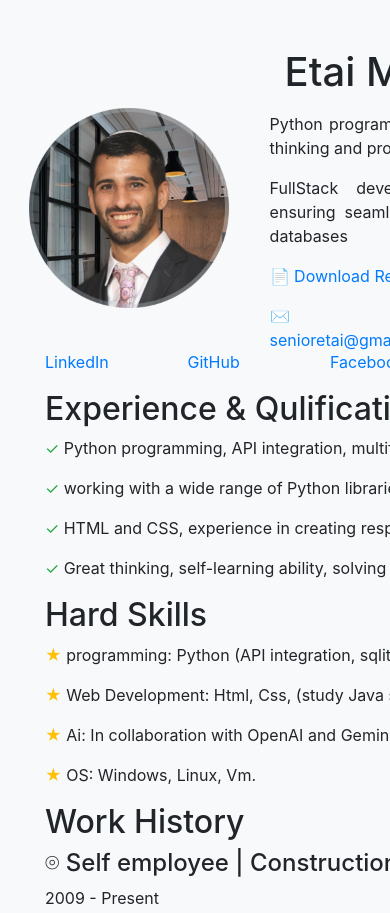
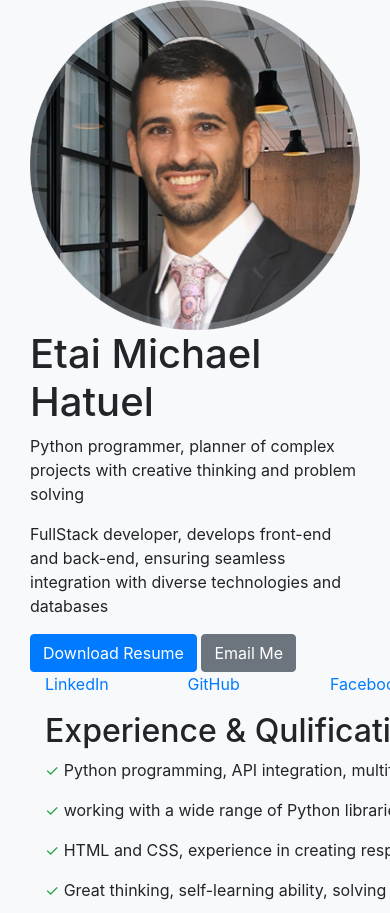
Before and after one commit to Etai89/resume, a plain HTML site: page index.html in a window 390 px wide. Shown: the top 913 px of the page. Drawn offline with Linux system fonts and the light colour scheme.

Commit message:
responsive min an lg fixed version

```diff
--- a/index.html
+++ b/index.html
@@ -7,43 +7,27 @@
     <title>Etai Michael Hatuel - CV Resume</title>
     <link rel="stylesheet" href="css/bootstrap.min.css" />
     <script src="js/bootstrap.min.js"></script>
-    <script src="js/bootstrap.bundle.min.js"></script>
 </head>
 
 <body>
     <div class="container bg-light">
 
         <!-- header -->
-        <div id="header" class="container" style="width: 800px; height: 350px;">
+        <div id="header" class="container">
             <div class="row">
-                <div class="col-12 col-lg-12">
-                    <div id="first" class="d-flex justify-content-center align-items-center">
-                        <div class="col-3 col-lg-3 pic mt-20 align-content-center" style="height: 200px;">
-                            <img src="assets/profile_pic.png" alt="profile picture" style="width: 200px;">
-                        </div>
-
-                        <div class="col-8 col header m-5 w-200 text-justify" style="width: 350px;">
-                            <h1 class="col-12 col-lg-12 mb-3">Etai Michael hatuel</h1>
-                            <p>Python programmer, planner of complex projects with creative thinking and problem solving
-                            </p>
-                            <p>FullStack developer, develops front-end and back-end, ensuring seamless integration with
-                                diverse
-                                technologies
-                                and databases</p>
-
-                            <div id="download_b" class="d-grid" style="width: 190px;">
-                                <a href="assets/CV Resume.pdf" download="CV.pdf">
-                                    <p id="border1">&#128196; Download Resume</p>
-                                </a>
-                                <a href="mailto:senioretai@gmail.com">
-                                    <p id="mail">&#x2709; senioretai@gmail.com</p>
-                                </a>
-                            </div>
-                        </div>
-                    </div>
+                <div class="col-12 col-lg-4">
+                    <img src="assets/profile_pic.png" alt="profile picture" class="img-fluid">
+                </div>
+                <div class="col-12 col-lg-8">
+                    <h1>Etai Michael Hatuel</h1>
+                    <p>Python programmer, planner of complex projects with creative thinking and problem solving</p>
+                    <p>FullStack developer, develops front-end and back-end, ensuring seamless integration with diverse technologies and databases</p>
+                    <a href="assets/CV Resume.pdf" download="CV.pdf" class="btn btn-primary">Download Resume</a>
+                    <a href="mailto:senioretai@gmail.com" class="btn btn-secondary">Email Me</a>
                 </div>
             </div>
         </div>
+
 
         <!-- links -->
         <div id="links" class="container" style="width: 600px;">
@@ -152,6 +136,7 @@
         </div>
 
     </div>
+    <script src="js/bootstrap.bundle.min.js"></script>
 </body>
 
 </html>
```
